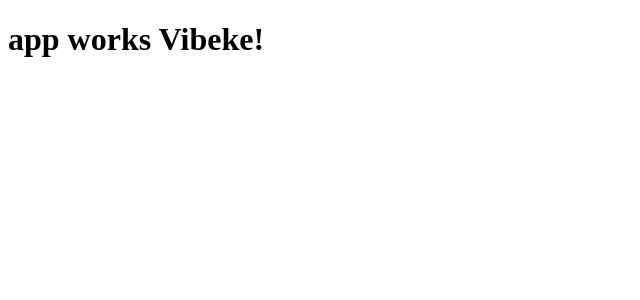
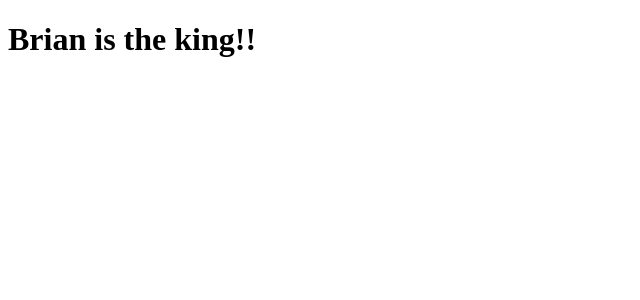
Before and after one commit to vibekeL/studiestarter2, an Angular app: page / in a window 1280 px wide. Shown: the top 300 px of the page, without its empty margins (0-640 px from the left). Built offline with nearby package versions, Linux system fonts and the light colour scheme.

Commit message:
Brian is the king

```diff
--- a/src/app/app.component.ts
+++ b/src/app/app.component.ts
@@ -6,5 +6,5 @@ import { Component } from '@angular/core';
   styleUrls: ['./app.component.css']
 })
 export class AppComponent {
-  title = 'app works Vibeke!';
+  title = 'Brian is the king!!';
 }
```
